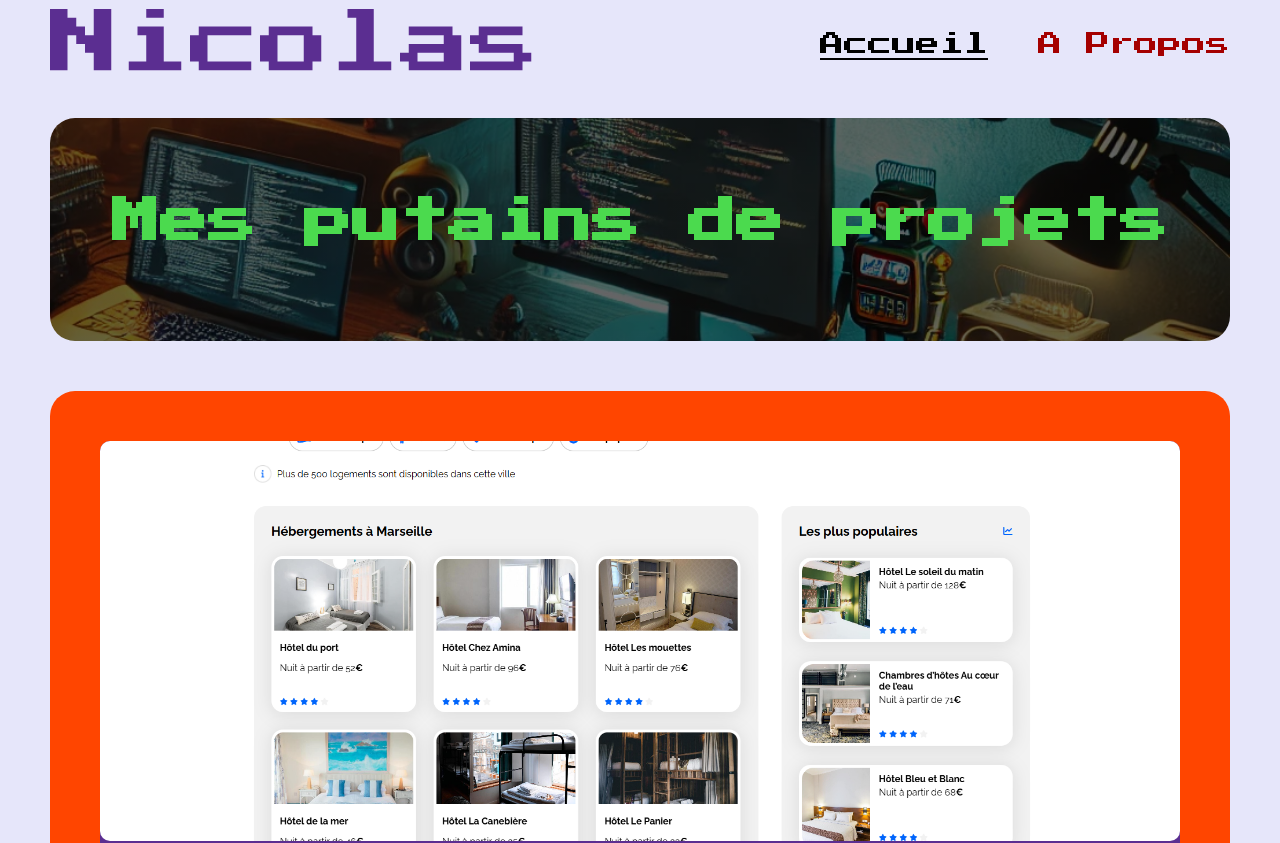
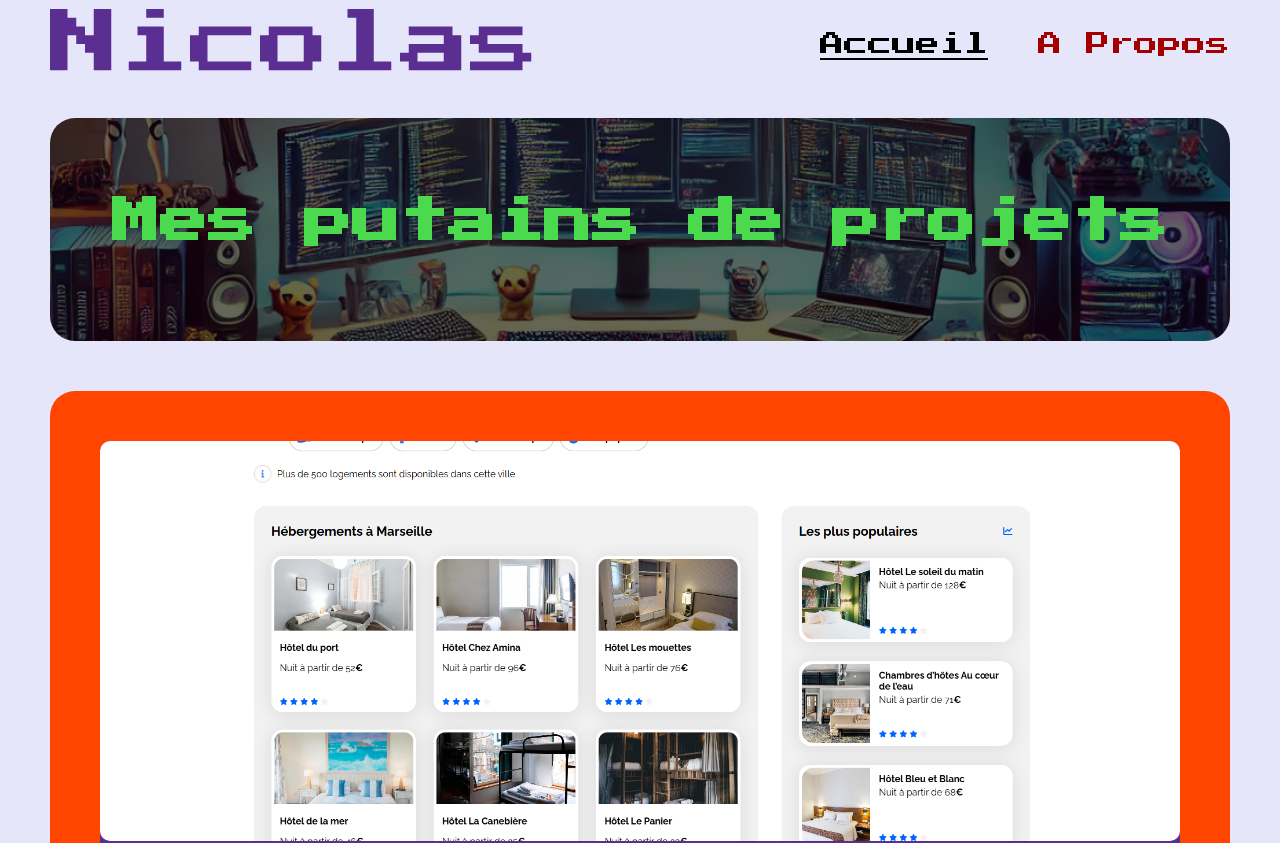
Before and after one commit to Nicojoun/portfolio_project_8, a React (Create React App) app: page / in a window 1280 px wide. Shown: the top 843 px of the page. Built offline with nearby package versions, Linux system fonts and the light colour scheme.

Commit message:
changement

```diff
--- a/package.json
+++ b/package.json
@@ -23,11 +23,8 @@
     "start": "react-scripts start",
     "build": "react-scripts build",
     "test": "react-scripts test",
-    "eject": "react-scripts eject",
-    "predeploy": "npm run build",
-    "deploy": "gh-pages -d build"
+    "eject": "react-scripts eject"
   },
-  "homepage": "https://nicojoun.github.io/portfolio_project_8/",
   "browserslist": {
     "production": [
       ">0.2%",
--- a/src/assets/styles/Home.scss
+++ b/src/assets/styles/Home.scss
@@ -15,7 +15,7 @@
     }
 
     &-banner {
-        background-image: linear-gradient(rgba(0, 0, 0, 0.6), rgba(0, 0, 0, 0.6)), url('../../assets/image/prog_geek.webp');
+        background-image: linear-gradient(rgba(0, 0, 0, 0.6), rgba(0, 0, 0, 0.6)), url('../../assets/image/geek.webp');
     }
 
     &-housing {
```
Also changed, not shown: src/assets/image/geek.webp (added).
